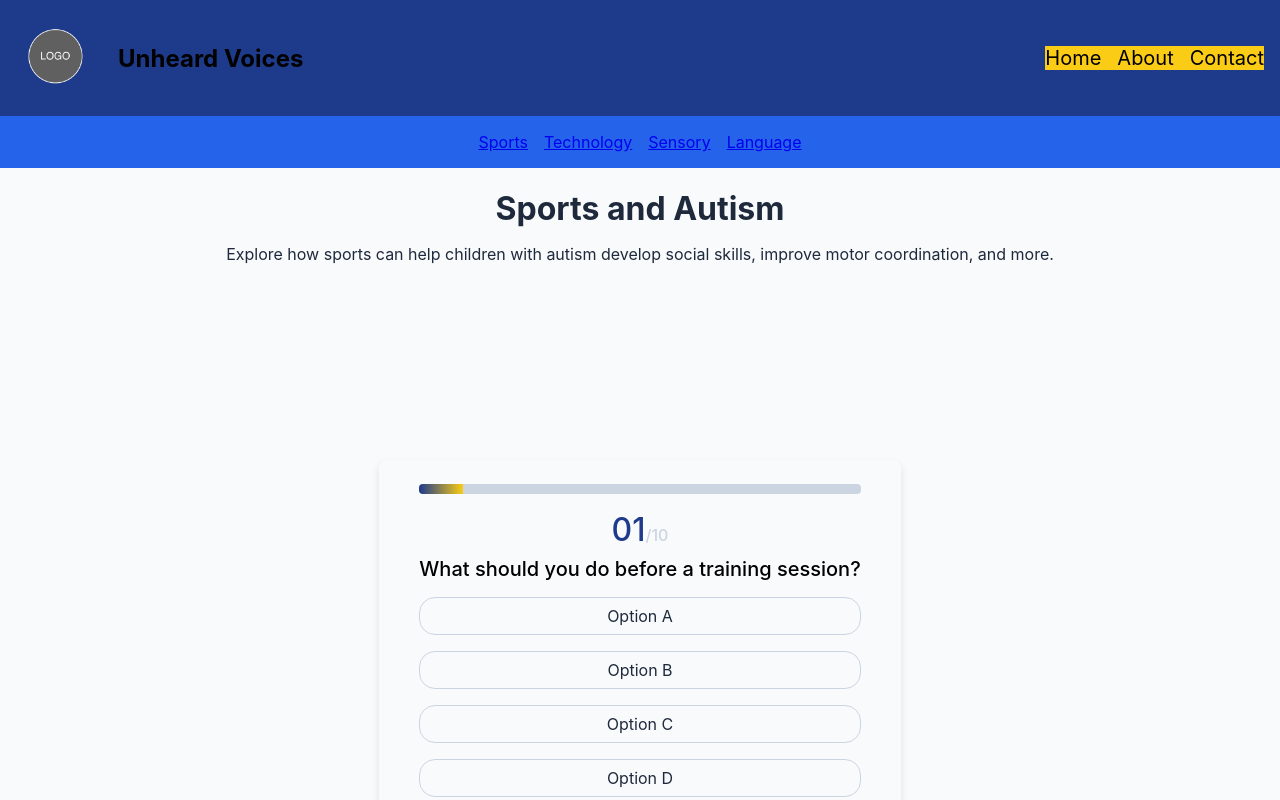
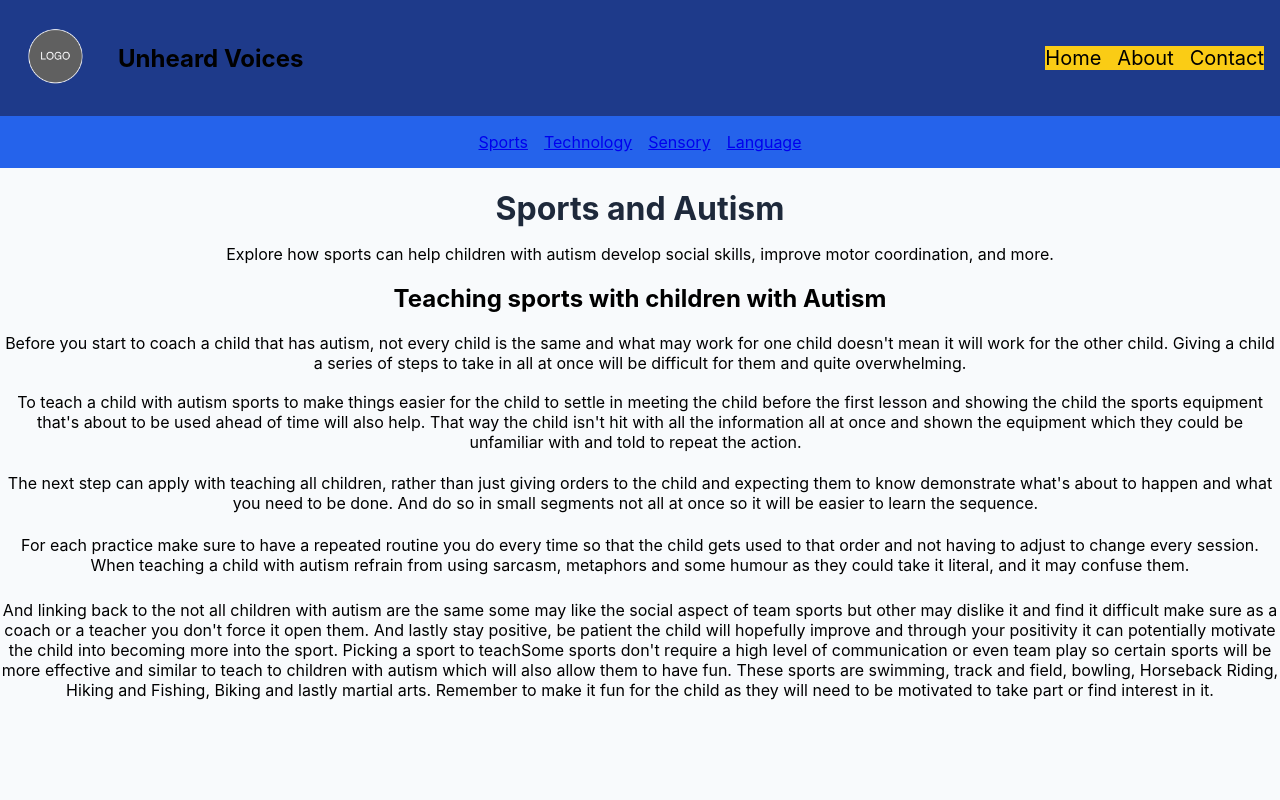
Before and after one commit to Alycats/Unheard_Voice_TeamProject, a React (Create React App) app in the folder unheard-voices/: page /sports in a window 1280 px wide. Shown: the top 800 px of the page. Built offline with nearby package versions, Linux system fonts and the light colour scheme.

Commit message:
Added content

```diff
--- a/unheard-voices/src/pages/Sports.js
+++ b/unheard-voices/src/pages/Sports.js
@@ -59,7 +59,22 @@ function Sports() {
   return (
     <div>
       <h1>Sports and Autism</h1>
-      <p>Explore how sports can help children with autism develop social skills, improve motor coordination, and more.</p>
+      <p1>Explore how sports can help children with autism develop social skills, improve motor coordination, and more.</p1>
+      <h2>Teaching sports with children with Autism</h2>
+      <p2>Before you start to coach a child that has autism, not every child is the same and what may work for one child doesn't mean it will work for the other child. Giving a child a series of steps to take in all at once will be difficult for them and quite overwhelming.</p2>
+      <h3>     </h3>
+      <p3>To teach a child with autism sports to make things easier for the child to settle in meeting the child before the first lesson and showing the child the sports equipment that's about to be used ahead of time will also help. That way the child isn't hit with all the information all at once and shown the equipment which they could be unfamiliar with and told to repeat the action.  </p3>
+      <h4>     </h4>
+      <p4>The next step can apply with teaching all children, rather than just giving orders to the child and expecting them to know demonstrate what's about to happen and what you need to be done. And do so in small segments not all at once so it will be easier to learn the sequence.  </p4>
+      <h5>     </h5>
+      <p5>For each practice make sure to have a repeated routine you do every time so that the child gets used to that order and not having to adjust to change every session. When teaching a child with autism refrain from using sarcasm, metaphors and some humour as they could take it literal, and it may confuse them. </p5>
+      <h6>     </h6>
+      <p6>And linking back to the not all children with autism are the same some may like the social aspect of team sports but other may dislike it and find it difficult make sure as a coach or a teacher you don't force it open them. And lastly stay positive, be patient the child will hopefully improve and through your positivity it can potentially motivate the child into becoming more into the sport.</p6>
+      <h7>     </h7>
+      <h8>Picking a sport to teach</h8>
+      <p8>Some sports don't require a high level of communication or even team play so certain sports will be more effective and similar to teach to children with autism which will also allow them to have fun. These sports are swimming, track and field, bowling, Horseback Riding, Hiking and Fishing, Biking and lastly martial arts.</p8>
+      <h9>     </h9>
+      <p9>Remember to make it fun for the child as they will need to be motivated to take part or find interest in it.</p9>
 
       {/* Quiz component with the sportsQuestions */}
       <Quiz questions={sportsQuestions} />
```
